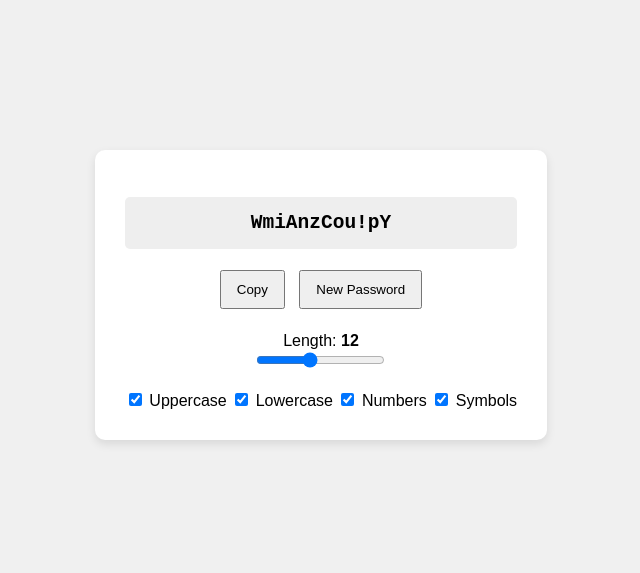
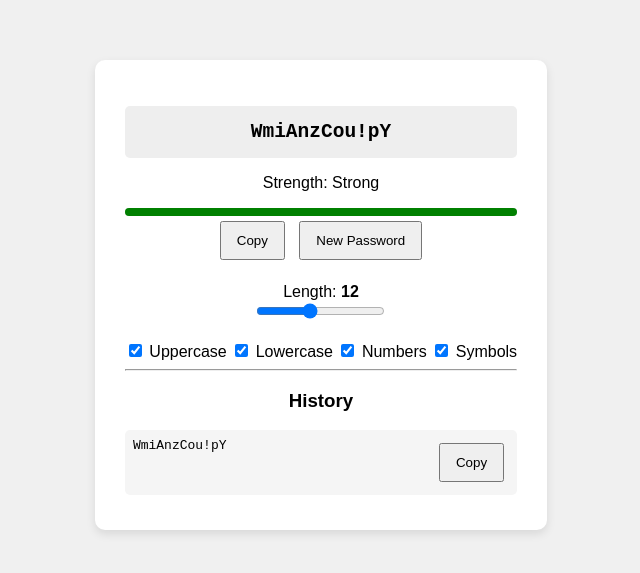
Before and after one commit to EbrarOgutcuoglu/PasswordGeneratorSite, a plain HTML site: page index.html in a window 1280 px wide. Shown: the part 105-678 px from the top of the page, without its empty margins (319-959 px from the left). Drawn offline with Linux system fonts and the light colour scheme.

Commit message:
Yeni özellik eklendi

```diff
--- a/index.html
+++ b/index.html
@@ -7,7 +7,12 @@
 <body>
 
     <div class="box">
+
         <h2 id="result">Password</h2>
+        <p id="strengthText">Strength: </p>
+<div style="width:100%; height:8px; background:#ddd; border-radius:5px;">
+    <div id="strengthBar" style="height:100%; width:0%; background:red; border-radius:5px;"></div>
+</div>
 
         <button onclick="copyPass()">Copy</button>
         <button onclick="makePass()">New Password</button>
@@ -26,7 +31,12 @@
         <label><input type="checkbox" id="lower" checked onchange="makePass()"> Lowercase</label>
         <label><input type="checkbox" id="nums" checked onchange="makePass()"> Numbers</label>
         <label><input type="checkbox" id="syms" checked onchange="makePass()"> Symbols</label>
+        <hr>
+
+<h3>History</h3>
+<div id="history"></div>
     </div>
+
 
     <script src="script.js"></script>
 </body>
--- a/script.js
+++ b/script.js
@@ -1,3 +1,4 @@
+let history = [];
 function makePass() {
     let pool = "";
 
@@ -27,6 +28,8 @@ function makePass() {
 
     // 4. Show the password on screen
     document.getElementById("result").innerText = password;
+    checkStrength(password);
+    addToHistory(password);
 }
 
 // Function to copy text
@@ -38,3 +41,68 @@ function copyPass() {
 
 // Run once automatically when page opens
 makePass();
+function checkStrength(password) {
+    let score = 0;
+
+    if (password.length >= 8) score++;
+    if (password.length >= 12) score++;
+    if (/[A-Z]/.test(password)) score++;
+    if (/[a-z]/.test(password)) score++;
+    if (/[0-9]/.test(password)) score++;
+    if (/[^A-Za-z0-9]/.test(password)) score++;
+
+    let bar = document.getElementById("strengthBar");
+    let text = document.getElementById("strengthText");
+
+    if (score <= 2) {
+        bar.style.width = "30%";
+        bar.style.background = "red";
+        text.innerText = "Strength: Weak";
+    }
+    else if (score <= 4) {
+        bar.style.width = "60%";
+        bar.style.background = "orange";
+        text.innerText = "Strength: Medium";
+    }
+    else {
+        bar.style.width = "100%";
+        bar.style.background = "green";
+        text.innerText = "Strength: Strong";
+    }
+}
+function addToHistory(pass) {
+    history.unshift(pass);
+
+    if (history.length > 5) {
+        history.pop();
+    }
+
+    renderHistory();
+}
+
+function renderHistory() {
+    let container = document.getElementById("history");
+    container.innerHTML = "";
+
+    history.forEach(p => {
+        container.innerHTML += `
+            <div style="
+                display:flex;
+                justify-content:space-between;
+                background:#f5f5f5;
+                padding:8px;
+                margin:5px 0;
+                border-radius:5px;
+                font-family:monospace;
+            ">
+                <span>${p}</span>
+                <button onclick="copyFromHistory('${p}')">Copy</button>
+            </div>
+        `;
+    });
+}
+
+function copyFromHistory(pass) {
+    navigator.clipboard.writeText(pass);
+    alert("Copied!");
+}
```
Also changed, not shown: style.css (line endings or trailing spaces).
